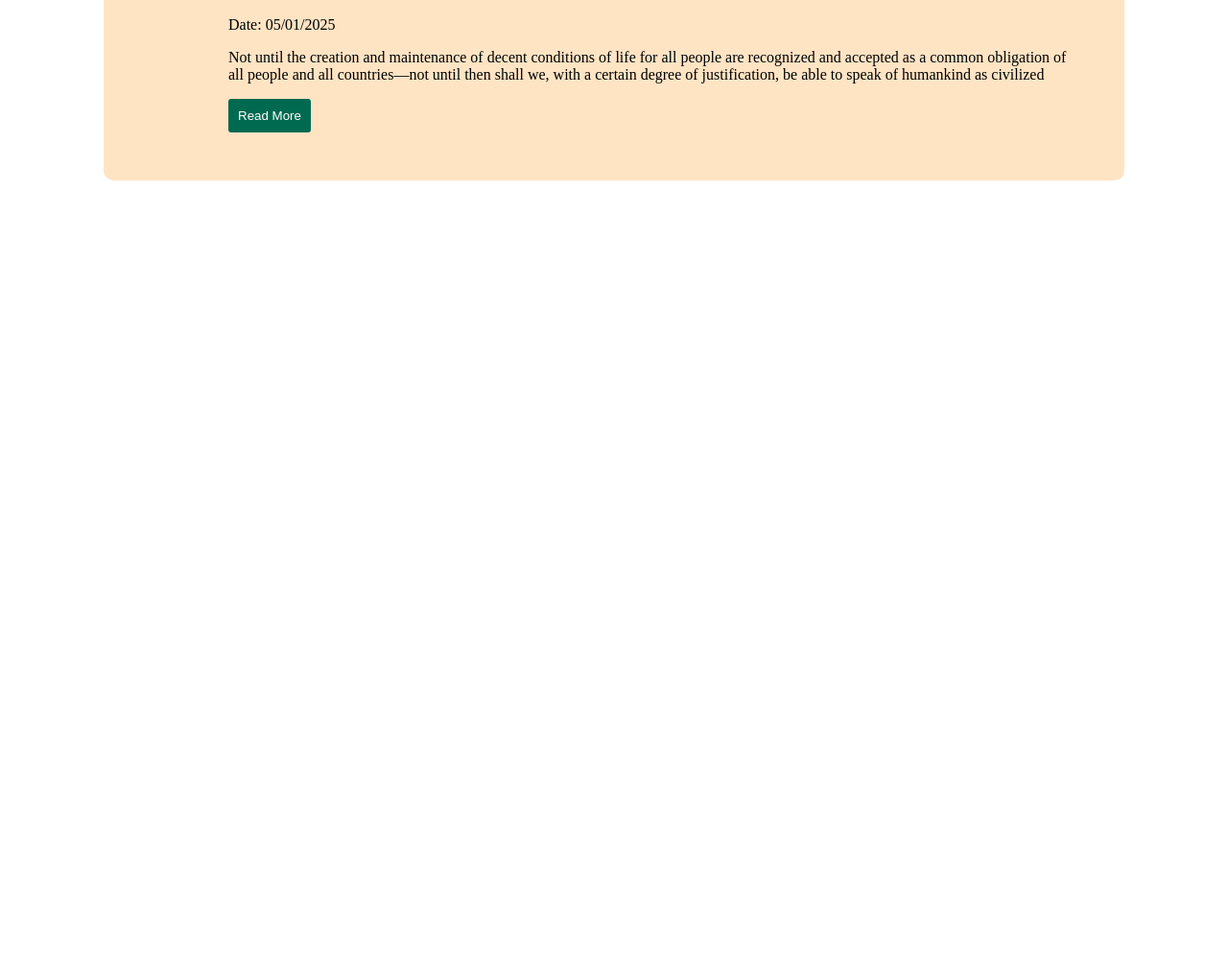
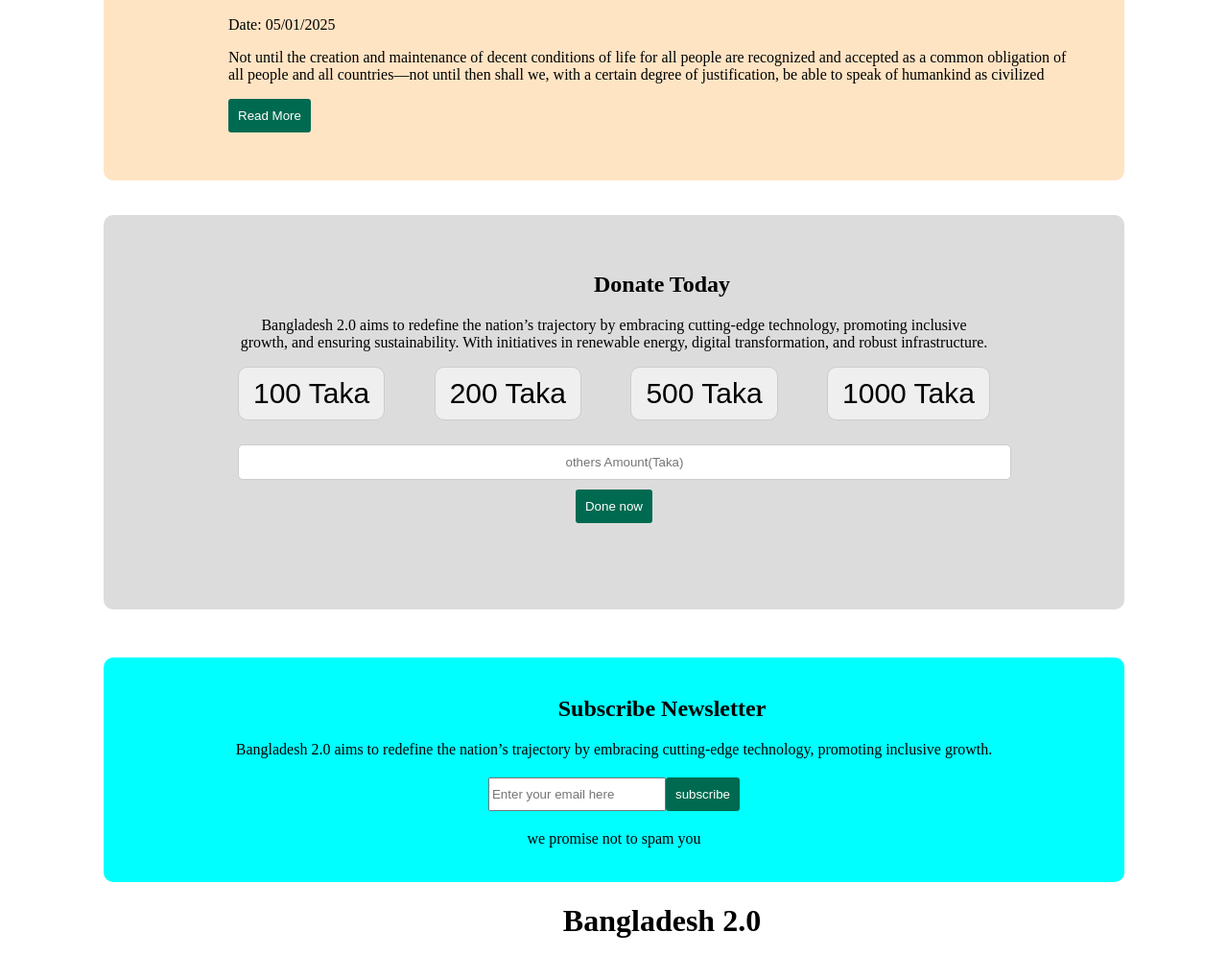
Before and after one commit to rafsan102/assignment-one, a plain HTML site: page index.html in a window 1280 px wide. Shown: the part 3094-4090 px from the top of the page at 96% size. Before the commit the page ends 3290 px from the top, so only its background shows below. Drawn offline with Linux system fonts and the light colour scheme.

Commit message:
overview of this project

```diff
--- a/index.html
+++ b/index.html
@@ -204,11 +204,54 @@
           <button class="btn">Read More</button>
         </div>
       </div>
+      <br>
+      <br>
     </section>
+    <div class="donate">
+      <section class="donate section">
+        <h1>Donate Today</h1>
+        <p>Bangladesh 2.0 aims to redefine the nation’s trajectory by embracing cutting-edge technology, promoting
+          inclusive
+          growth, and ensuring sustainability. With initiatives in renewable energy, digital transformation, and robust
+          infrastructure.</p>
+        <div class="donation">
+          <button class="donate-btn">100 Taka</button>
+          <button class="donate-btn">200 Taka</button>
+          <button class="donate-btn">500 Taka</button>
+          <button class="donate-btn">1000 Taka</button>
+
+        </div>
+        <input type="text" placeholder="others Amount(Taka)" class="amount">
+        <button class="btn">Done now</button>
+      </section>
+    </div>
 
   </main>
   <footer>
+    <section class="subscribe">
+      <div class="subscribe-top">
 
+        <h1>Subscribe Newsletter</h1>
+        <p>Bangladesh 2.0 aims to redefine the nation’s trajectory by embracing cutting-edge technology, promoting
+          inclusive
+          growth.</p>
+        <div class="form">
+          <input type="email" name="" id="" placeholder="Enter your email here" class="email-part">
+          <button class="btn">subscribe</button>
+        </div>
+        <p>we promise not to spam you</p>
+      </div>
+    </section>
+    <div class="last-part">
+      <div>
+        <h1>Bangladesh 2.0</h1>
+      </div>
+      <div>
+        <img src="B11A1--assignment-1/assets/facebook.png" alt="">
+        <img src="B11A1--assignment-1/assets/instagram.png" alt="">
+        <img src="B11A1--assignment-1/assets/x.png" alt="">
+      </div>
+    </div>
   </footer>
 </body>
 
--- a/styles/style.css
+++ b/styles/style.css
@@ -119,3 +119,71 @@ h1 {
 .riona {
   margin-left: 100px;
 }
+.donate {
+  /* max-width: 1000px; */
+  /* margin: 100px auto; */
+  margin-left: 100px;
+  margin-right: 100px;
+  padding: 20px;
+  background-color: gainsboro;
+  border-radius: 10px;
+  margin-bottom: 50px;
+  text-align: center;
+}
+.donation {
+  display: flex;
+  justify-content: space-between;
+  margin: 15px 0;
+}
+.donate-btn {
+  padding: 10px 15px;
+  font-size: 30px;
+  border: 1px solid #ccc;
+  border-radius: 10px;
+}
+.donate-btn:hover {
+  background-color: aquamarine;
+}
+.amount {
+  width: 100%;
+  padding: 10px;
+  margin: 10px 0;
+  border: 1px solid #ccc;
+  border-radius: 5px;
+  text-align: center;
+}
+
+.subscribe {
+  padding: 20px;
+  text-align: center;
+  background-color: aqua;
+  border-radius: 10px;
+  justify-content: center;
+  margin-left: 100px;
+  margin-right: 100px;
+}
+.form {
+  display: flex;
+  /* justify-content: space-between; */
+  margin: 20px 0;
+  justify-content: center;
+  border-radius: 10px;
+}
+.email {
+  padding: 10px;
+  border: 1px solid #ccc;
+  width: 100%;
+  text-align: center;
+  margin-left: 200px;
+}
+.btn:hover {
+  background-color: burlywood;
+  color: black;
+}
+.last-part {
+  /* justify-content: center; */
+  text-align: center;
+}
+.icon-img {
+  margin: 20px;
+}
```
